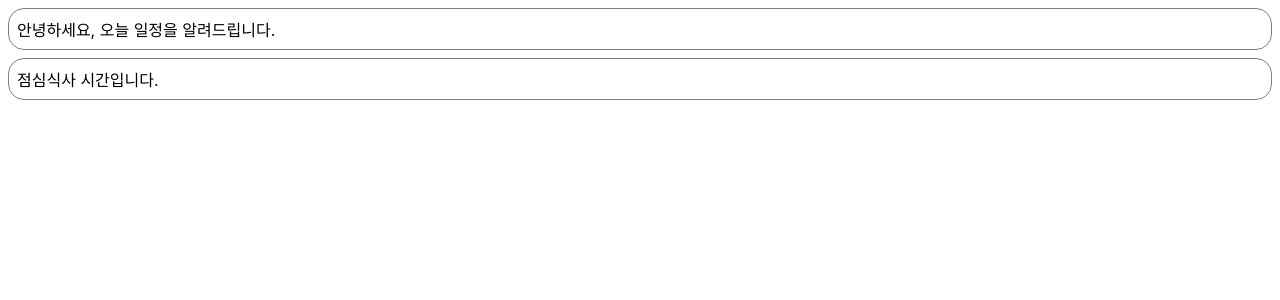
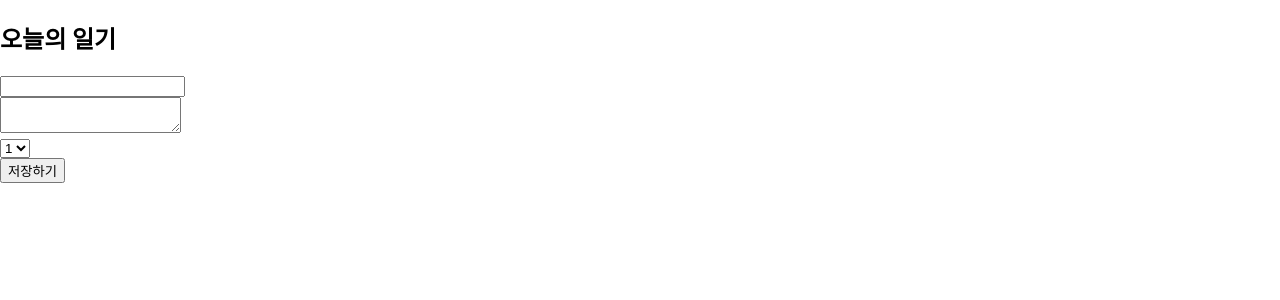
Before and after one commit to yeonsu0-0/FE-Study, a React (Create React App) app in the folder React/examples/: page / in a window 1280 px wide. Shown: the top 300 px of the page. Built offline with nearby package versions, Linux system fonts and the light colour scheme.

Commit message:
feat: Add input fields

```diff
--- /dev/null
+++ b/React/examples/src/SimpleDiary/DiaryEditor.js
@@ -0,0 +1,75 @@
+import { useState } from "react";
+
+const DiaryEditor = () => {
+  //   const [author, setAuthor] = useState("");
+  //   const [content, setContent] = useState("");
+
+  // useState 한 번에 관리
+  const [state, setState] = useState({
+    author: "",
+    content: "",
+    emotion: 1,
+  });
+
+  // 이벤트 핸들러 합치기
+  const handleChangeState = (e) => {
+    console.log(e.target.name);
+    console.log(e.target.value);
+
+    setState({
+      ...state,
+      [e.target.name]: e.target.value,
+    });
+  };
+
+  const handleSubmit = () => {
+    console.log(state);
+    alert("저장 성공");
+  };
+
+  return (
+    <div className="DiaryEditor">
+      <h2>오늘의 일기</h2>
+      <div>
+        {/* 작성자 입력 */}
+        <input
+          name="author"
+          value={state.author}
+          onChange={handleChangeState}
+          /*
+          onChange={(e) => {
+            setState({
+              ...state, // 원래의 값들을 객체에 할당(순서 바꾸면 X)
+              author: e.target.value,
+            });
+          }}
+          */
+        />
+        <div>
+          {/* 본문 입력 */}
+          <textarea
+            name="content"
+            value={state.content}
+            onChange={handleChangeState}
+          />
+        </div>
+        <div>
+          <select
+            name="emotion"
+            value={state.emotion}
+            onChange={handleChangeState}
+          >
+            <option value={1}>1</option>
+            <option value={2}>2</option>
+            <option value={3}>3</option>
+            <option value={4}>4</option>
+            <option value={5}>5</option>
+          </select>
+        </div>
+        <button onClick={handleSubmit}>저장하기</button>
+      </div>
+    </div>
+  );
+};
+
+export default DiaryEditor;
--- a/React/examples/src/index.js
+++ b/React/examples/src/index.js
@@ -1,14 +1,14 @@
-import React from 'react';
-import ReactDOM from 'react-dom/client';
-import './index.css';
-import reportWebVitals from './reportWebVitals';
+import React from "react";
+import ReactDOM from "react-dom/client";
+import "./index.css";
+import reportWebVitals from "./reportWebVitals";
+// import NotificationList from "./State/NotificationList";
+import DiaryEditor from "./SimpleDiary/DiaryEditor";
 
-import NotificationList from './State/NotificationList';
-
-const root = ReactDOM.createRoot(document.getElementById('root'));
+const root = ReactDOM.createRoot(document.getElementById("root"));
 root.render(
   <React.StrictMode>
-    <NotificationList />
+    <DiaryEditor />
   </React.StrictMode>
 );
 
```
